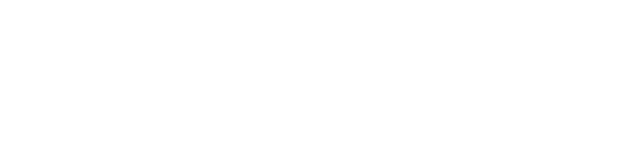
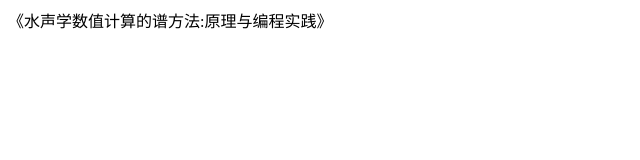
Before and after one commit to wangyongxian/book-spectral-methods-in-computational-underwater-acoustics, a plain HTML site: page index.html in a window 1280 px wide. Shown: the whole page, without its empty margins (0-640 px from the left). Drawn offline with Linux system fonts and the light colour scheme.

Commit message:
update index.html.

```diff
--- a/index.html
+++ b/index.html
@@ -3,5 +3,6 @@
         <title>水声学数值计算的谱方法:原理与编程实践</title>
     </head>
     <body>
+        《水声学数值计算的谱方法:原理与编程实践》
     </body>
 </html>
```
